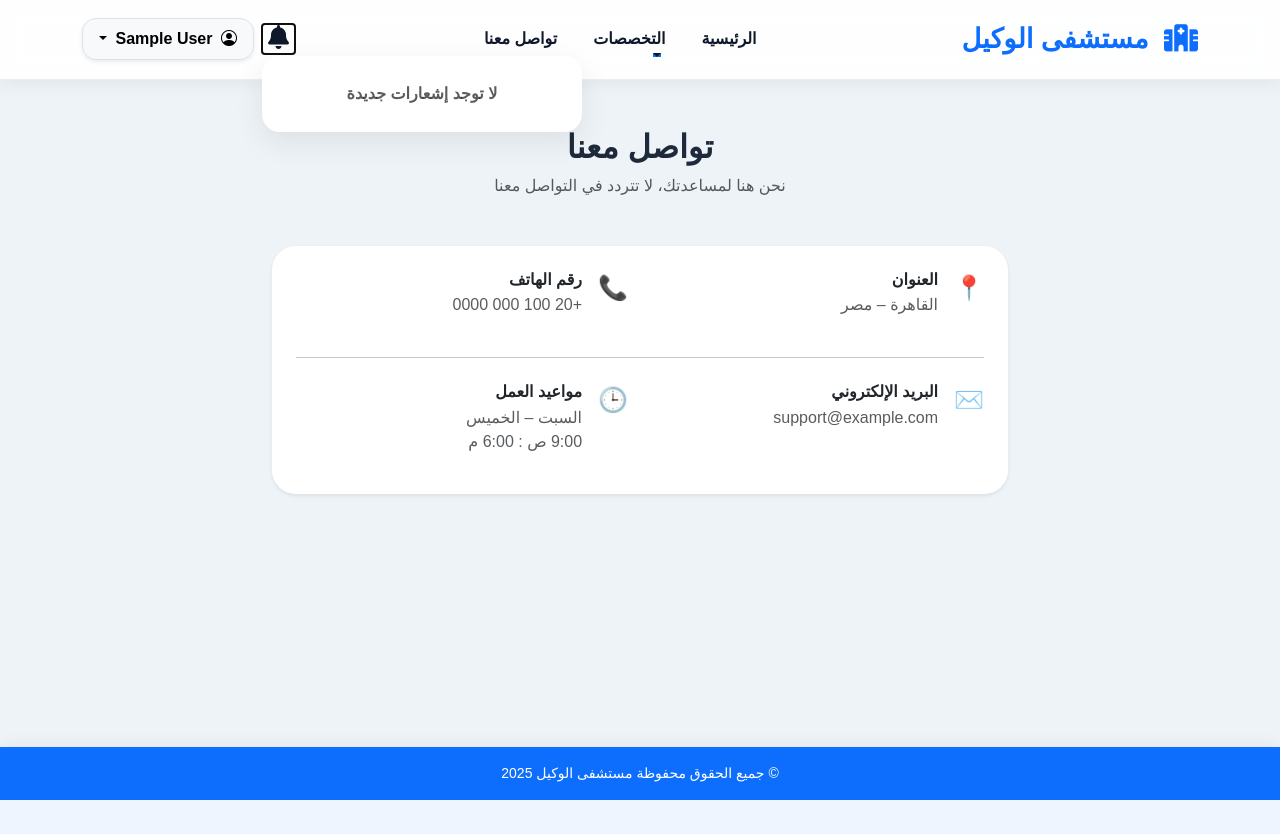
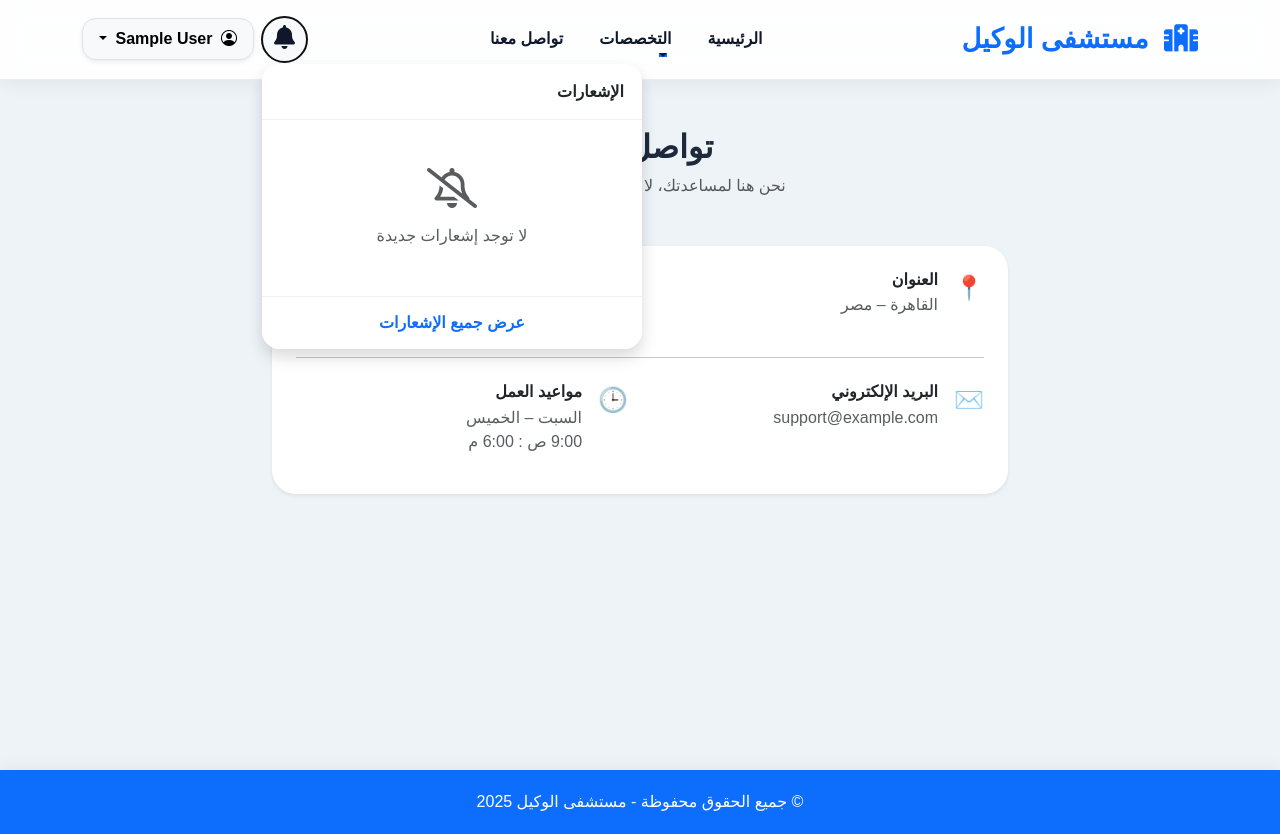
Before and after one commit to yasersamy-dev/Hospital-Management-System-Laravel-, a Laravel app: page /contact in a window 1280 px wide, after a click that opens the changed part. Before the commit the page ends 800 px from the top, so only its background shows below. Run offline with Laravel 12, Linux system fonts and the light colour scheme; the visitor is signed in with stand-in values (Sample User, id 1); data comes from the database, SQL or seed files in the repository; data that the repository does not hold is empty; parts of the project's set-up code (start-up, migrations or seed data) failed here and were passed over; some libraries are stand-ins or nearby versions.

Commit message:
Add Controller notification and index

```diff
--- a/public/css/layouts.css
+++ b/public/css/layouts.css
@@ -286,3 +286,107 @@ footer p{
     }
 
 }
+.notification-btn{
+    width:45px;
+    height:45px;
+    border:none;
+    border-radius:50%;
+    background:#f8f9fa;
+    position:relative;
+    transition:.3s;
+    font-size:18px;
+}
+
+.notification-btn:hover{
+    background:#e9ecef;
+}
+
+.notification-count{
+    position:absolute;
+    top:-4px;
+    right:-4px;
+    background:#dc3545;
+    color:#fff;
+    width:22px;
+    height:22px;
+    border-radius:50%;
+    display:flex;
+    align-items:center;
+    justify-content:center;
+    font-size:11px;
+    font-weight:bold;
+    border:2px solid #fff;
+}
+
+.notification-menu{
+    width:380px;
+    border-radius:18px;
+    overflow:hidden;
+    padding:0;
+}
+
+.notification-header{
+    padding:18px;
+    border-bottom:1px solid #f1f1f1;
+    background:#fff;
+}
+
+.notification-body{
+    max-height:400px;
+    overflow-y:auto;
+}
+
+.notification-item{
+    padding:16px;
+    transition:.3s;
+    border-bottom:1px solid #f7f7f7;
+}
+
+.notification-item:hover{
+    background:#f8fbff;
+}
+
+.notification-icon{
+    width:45px;
+    height:45px;
+    border-radius:50%;
+    background:#e7f1ff;
+    display:flex;
+    align-items:center;
+    justify-content:center;
+    color:#0d6efd;
+    font-size:18px;
+}
+
+.notification-text{
+    font-size:14px;
+    font-weight:600;
+    color:#222;
+    margin-bottom:4px;
+}
+
+.notification-time{
+    color:#888;
+    font-size:12px;
+}
+
+.notification-footer{
+    padding:14px;
+    border-top:1px solid #f1f1f1;
+    background:#fff;
+}
+
+.view-all-btn{
+    display:block;
+    text-align:center;
+    text-decoration:none;
+    font-weight:600;
+    color:#0d6efd;
+    transition:.3s;
+}
+
+.view-all-btn:hover{
+    color:#084298;
+}
+
+/* footer */
--- a/resources/views/layouts/app.blade.php
+++ b/resources/views/layouts/app.blade.php
@@ -35,10 +35,16 @@
 </main>
 
 
-<footer class="mt-auto text-white py-3" style="background:#0d6efd;">
-    <div class="container text-center small">
-        © جميع الحقوق محفوظة مستشفى الوكيل 2025
-    </div>
+<footer>
+
+        <div class="container text-center">
+
+            <p>
+                © جميع الحقوق محفوظة - مستشفى الوكيل 2025
+            </p>
+
+        </div>
+
 </footer>
 
 
--- a/resources/views/layouts/navs/user.blade.php
+++ b/resources/views/layouts/navs/user.blade.php
@@ -93,58 +93,109 @@
             @auth
 
                 {{-- Notifications --}}
-                <div class="dropdown">
+                @php
+                    $unreadNotifications = auth()->user()->unreadNotifications;
+                    $unreadCount = $unreadNotifications->count();
+                @endphp
 
-                    <button class="notification-btn"
-                            data-bs-toggle="dropdown">
+                <div class="dropdown notification-dropdown">
+
+                    <button class="notification-btn position-relative"
+                            data-bs-toggle="dropdown"
+                            aria-expanded="false">
 
                         <i class="fa-solid fa-bell"></i>
 
-                        @if(auth()->user()->unreadNotifications->count())
+                        @if($unreadCount > 0)
 
-                            <span class="notification-badge">
-
-                                {{ auth()->user()->unreadNotifications->count() }}
-
+                            <span class="notification-count">
+                                {{ $unreadCount > 99 ? '99+' : $unreadCount }}
                             </span>
 
                         @endif
 
                     </button>
 
-                    <ul class="dropdown-menu dropdown-menu-end"
-                        style="width:320px">
+                    <div class="dropdown-menu dropdown-menu-end notification-menu shadow border-0">
 
-                        @forelse(auth()->user()->unreadNotifications as $notification)
 
-                            <li class="mb-1">
+                        <div class="notification-header d-flex justify-content-between align-items-center">
 
-                                <a class="dropdown-item"
-                                   href="{{ route('appointments.show', $notification->data['doctor_id']) }}">
+                            <h6 class="mb-0 fw-bold">
+                                الإشعارات
+                            </h6>
 
-                                    <div class="fw-semibold mb-1">
+                            @if($unreadCount > 0)
+
+                                <span class="badge bg-primary rounded-pill">
+                                    {{ $unreadCount }} جديد
+                                </span>
+
+                            @endif
+
+                        </div>
+
+                        {{-- Notifications --}}
+                        <div class="notification-body">
+
+                            @forelse($unreadNotifications->take(5) as $notification)
+
+                                <a href="{{ route('appointments.show', $notification->data['appointment_id']) }}"
+                                   class="dropdown-item notification-item">
+
+                                    <div class="d-flex align-items-start gap-3">
+
+                                        <div class="notification-icon">
+
+                                            <i class="fa-solid fa-calendar-check"></i>
+
+                                        </div>
+
+                                        <div class="flex-grow-1">
+
+                                            <div class="notification-text">
                                                 {{ $notification->data['message'] }}
                                             </div>
 
-                                    <small class="text-muted">
+                                            <small class="notification-time">
                                                 {{ $notification->created_at->diffForHumans() }}
                                             </small>
 
+                                        </div>
+
+                                    </div>
+
                                 </a>
-
-                            </li>
 
                             @empty
 
-                            <li class="dropdown-item text-center text-muted py-3">
+                                <div class="text-center py-5 px-3">
 
+                                    <i class="fa-regular fa-bell-slash fs-1 text-muted mb-3"></i>
+
+                                    <p class="text-muted mb-0">
                                         لا توجد إشعارات جديدة
+                                    </p>
 
-                            </li>
+                                </div>
 
                             @endforelse
 
-                    </ul>
+                        </div>
+
+
+                        <div class="notification-footer">
+
+                            <a href="{{ route('notifications.index') }}"
+                               class="view-all-btn">
+
+                                عرض جميع الإشعارات
+
+                            </a>
+
+                        </div>
+
+                    </div>
 
                 </div>
 
--- a/routes/web.php
+++ b/routes/web.php
@@ -8,6 +8,7 @@ use App\Http\Controllers\DoctorController;
 use App\Http\Controllers\Appointment\AppointmentController;
 use App\Http\Controllers\Appointment\UserAppointmentController;
 use App\Http\Controllers\ProfileController;
+use App\Http\Controllers\Notifications\NotificationController;
 
 // Auth controllers
 use App\Http\Controllers\Auth\AuthController;
@@ -65,6 +66,9 @@ Route::get('/appointments',[UserAppointmentController::class, 'show'])->name('ap
 Route::get('/appointments/{id}/edit',[UserAppointmentController::class,'edit'])->name('appointments.edit');
 Route::put('/appointments/{id}/update',[UserAppointmentController::class,'update'])->name('appointments.update');
 Route::delete('/appointments/{appointment}',[UserAppointmentController::class, 'destroy'])->name('appointments.destroy');
+
+Route::get('/notifications',[NotificationController::class,'index'])->name('notifications.index');
+Route::patch('/notifications/{id}/mark-as-read',[NotificationController::class,'markAsRead'])->name('notifications.markAsRead');
 });
 
 
```
Also changed, not shown: app/Http/Controllers/Notifications/NotificationController.php (added, +32 -0 lines), public/css/notifications.css (added, +29 -0 lines), resources/views/Notification/index.blade.php (added, +130 -0 lines). Lines whose indentation alone changed are shown as unchanged.
